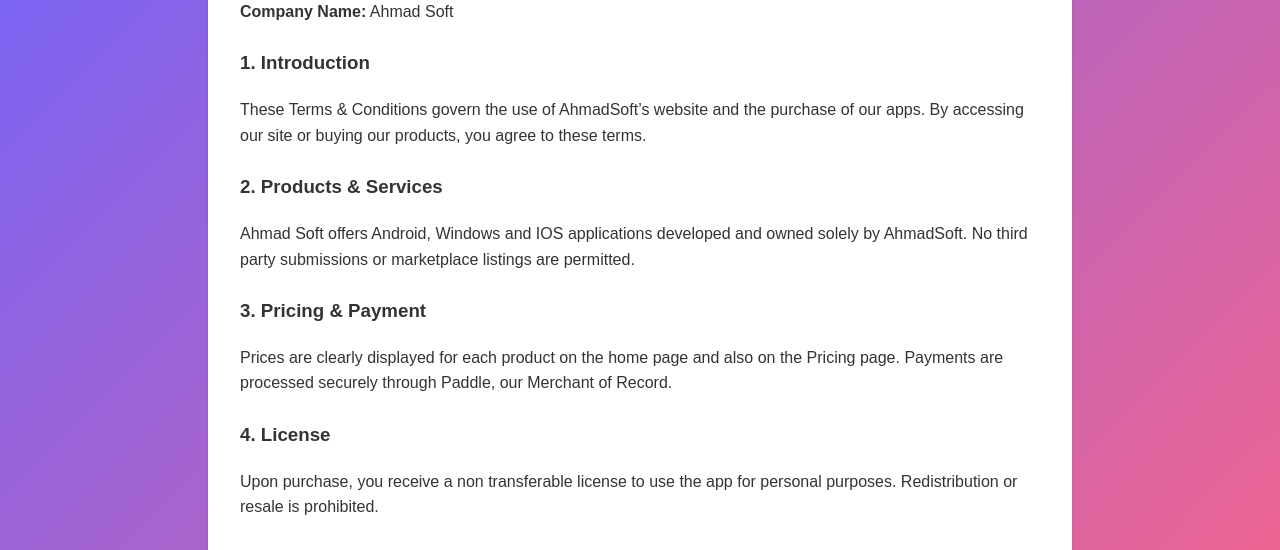
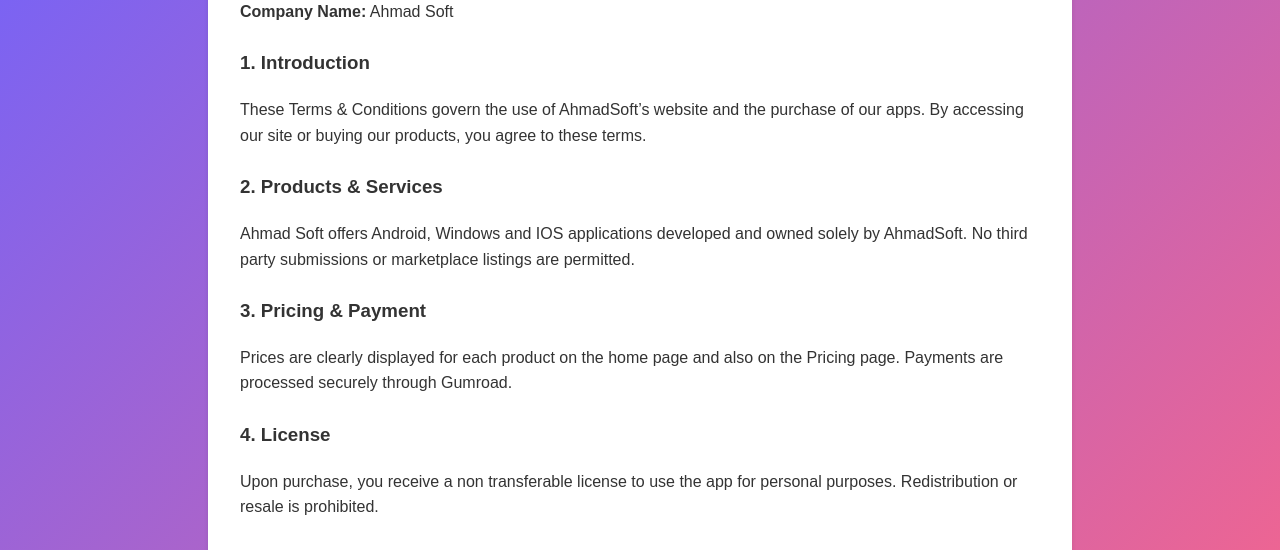
Before and after one commit to DrTayyebAhmad/ahmadsoft, a website: page terms.html in a window 1280 px wide. Shown: the part 244-794 px from the top of the page. Drawn offline with Linux system fonts and the light colour scheme.

Commit message:
Update payment processor from Paddle to Gumroad

```diff
--- a/terms.html
+++ b/terms.html
@@ -29,7 +29,7 @@
         <p>Ahmad Soft offers Android, Windows and IOS applications developed and owned solely by AhmadSoft. No third party submissions or marketplace listings are permitted.</p>
 
         <h3>3. Pricing & Payment</h3>
-        <p>Prices are clearly displayed for each product on the home page and also on the Pricing page. Payments are processed securely through Paddle, our Merchant of Record.</p>
+        <p>Prices are clearly displayed for each product on the home page and also on the Pricing page. Payments are processed securely through Gumroad.</p>
 
         <h3>4. License</h3>
         <p>Upon purchase, you receive a non transferable license to use the app for personal purposes. Redistribution or resale is prohibited.</p>
```
